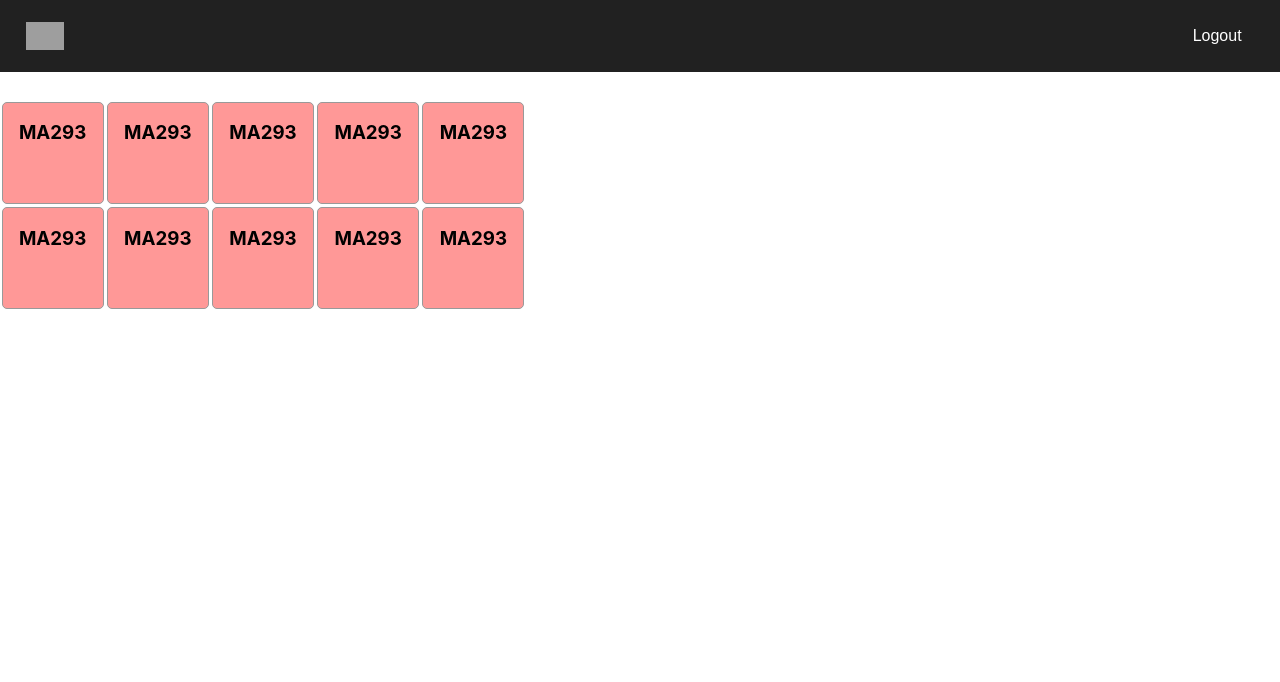
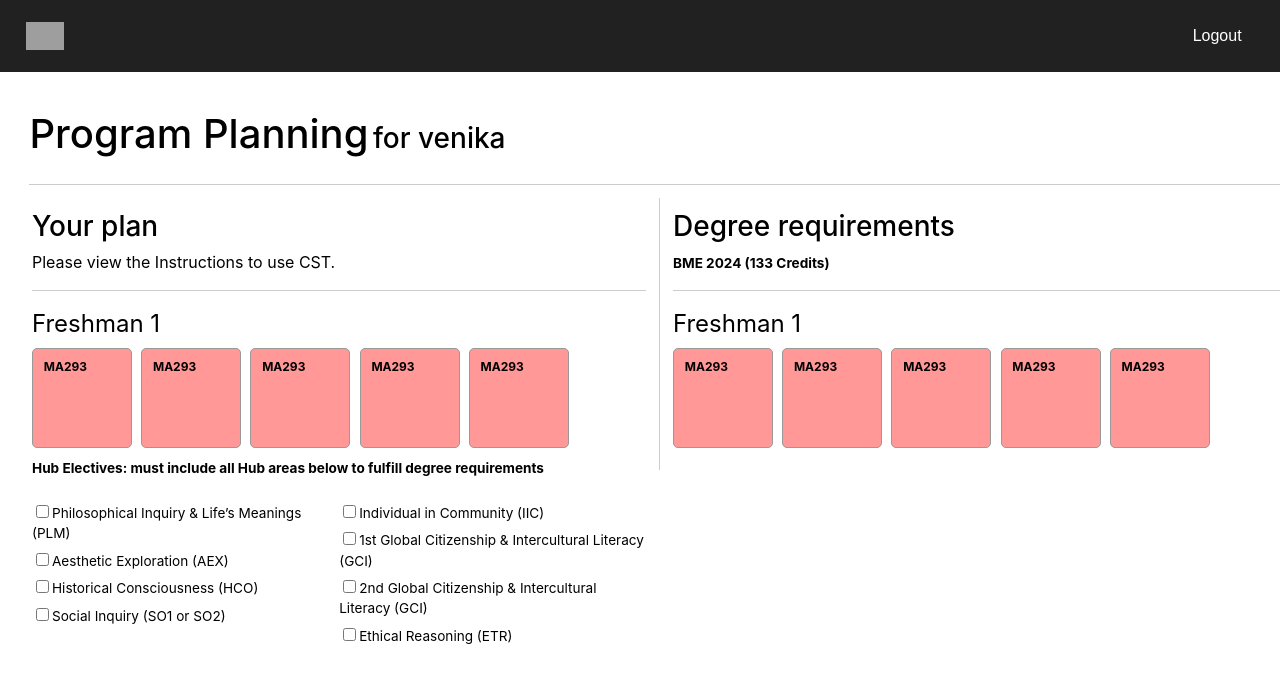
Before and after one commit to mariapaula1108/CST, a React (Create React App) app in the folder my-app/: page / in a window 1280 px wide. Shown: the top 682 px of the page. Built offline with nearby package versions, Linux system fonts and the light colour scheme; grey boxes are pictures that could not be loaded.

Commit message:
New components

```diff
--- a/my-app/src/App.css
+++ b/my-app/src/App.css
@@ -1,10 +1,37 @@
 .App {
-  text-align: center;
+    font-family: -apple-system, BlinkMacSystemFont, "Segoe UI", Roboto, "Helvetica Neue", Arial, "Noto Sans", sans-serif, "Apple Color Emoji", "Segoe UI Emoji", "Segoe UI Symbol", "Noto Color Emoji";
 }
+
+
 
 .App-logo {
   height: 40vmin;
   pointer-events: none;
+}
+
+.App-main {
+  clear:both;
+  width:100%;
+  position: relative;
+  top:90px;
+  margin:1.5%;
+
+}
+
+.headline {
+  margin-left:0.8%;
+  margin-top:0;
+  padding-bottom:2%;
+  border-bottom:1px solid #cccccc;
+  margin-bottom:1%;
+
+
+}
+
+h1 {
+  display:inline;
+  font-size:2.5rem;
+  font-weight:500;
 }
 
 
--- a/my-app/src/App.tsx
+++ b/my-app/src/App.tsx
@@ -2,13 +2,23 @@ import React from 'react';
 //import logo from './logo.svg';
 import './App.css';
 import Header from './components/Header';
-import Semester from './components/Semester';
+import Plan from './components/Plan';
+import Degree from './components/Degree';
 function App() {
   return (
     <div className="App">
       <Header/>
-      <Semester/>
-      <Semester/>
+      <div className="App-main">
+        {/* app main contains the main body of the page-- everything except the header */}
+        <div className="headline">
+          <h1> Program Planning</h1> <h3 style={{display: "inline"}}> for venika</h3>
+        </div>
+
+        <Plan/>
+        <Degree/>
+
+      </div>
+
 
     </div>
   );
--- /dev/null
+++ b/my-app/src/components/Column.css
@@ -0,0 +1,23 @@
+.column {
+    width:50%;
+    float: left;
+    padding:1%;
+    box-sizing: border-box;
+
+}
+
+.head {
+
+    padding-bottom:3%;
+    border-bottom: 1px solid #cccccc;
+
+}
+
+h3 {
+    font-weight:500;
+    line-height: 1.2;
+    font-size: 1.75rem;
+    margin-bottom:0.5rem;
+    margin-top:0;
+
+}
--- a/my-app/src/components/Coursebox.css
+++ b/my-app/src/components/Coursebox.css
@@ -4,8 +4,21 @@
     width: 100px;
     height: 100px;
     position: relative;
-    margin: 0.25%;
-    float: left;
+    margin: 1.5%;
+    margin-left:0%;
     cursor:pointer;
+    float:left;
+    text-align:left;
+    padding:1.5%;
+    box-sizing: border-box;
+
 
 }
+
+h4 {
+    font-size: 12px;
+    line-height: .5;
+    margin-top:8%;
+    margin-left:2%;
+
+}
--- a/my-app/src/components/Coursebox.tsx
+++ b/my-app/src/components/Coursebox.tsx
@@ -10,7 +10,7 @@ export default function Coursebox(props: courseProps) {
 
     return (
      <div className="course" style={{backgroundColor: props.courseColor}}>
-        <h3>MA293</h3>
+        <h4>MA293</h4>
     </div>
     );
 }
--- /dev/null
+++ b/my-app/src/components/Degree.tsx
@@ -0,0 +1,22 @@
+import React from 'react';
+import './Column.css';
+import  Semester from './Semester';
+
+
+
+
+export default function Plan() {
+
+
+    return (
+        <div className="column" style={{borderLeft:'1px solid #cccccc'}}>
+            <div className='head'>
+                <h3>Degree requirements</h3>
+                <b>BME 2024 (133 Credits)</b>
+            </div>
+            <Semester/>
+
+        </div>
+    );
+
+}
--- a/my-app/src/components/Header.css
+++ b/my-app/src/components/Header.css
@@ -2,9 +2,11 @@
     background-color: #212121 !important;
     position: fixed;
     height: 9%;
+    width:100%;
     top: 0;
     left: 0;
     right: 0;
+    z-index:1;
 }
 
 img {
--- /dev/null
+++ b/my-app/src/components/Hubs.css
@@ -0,0 +1,27 @@
+.hubs {
+    clear:both;
+    width:100%;
+
+}
+
+.hubColumn {
+    margin-top:4%;
+    width:50%;
+    float:left;
+
+
+}
+.checkbox {
+    font-size: 0.85rem;
+    width:100%;
+    float:left;
+    line-height: 1.5;
+    margin-bottom:2%;
+
+
+
+}
+
+b {
+    font-size:0.85rem;
+}
--- /dev/null
+++ b/my-app/src/components/Hubs.tsx
@@ -0,0 +1,70 @@
+import React from 'react';
+import './Hubs.css';
+
+
+
+export default function Hubs() {
+
+  return (
+    <div className="hubs">
+      <div>
+        <b>Hub Electives: must include all Hub areas below to fulfill degree requirements </b>
+
+      </div>
+
+
+      <div className='hubColumn'>
+        <div className='checkbox'>
+          <input type="checkbox" id="PLM" name="PLM"/>
+          <label htmlFor="PLM">Philosophical Inquiry & Life’s Meanings (PLM) </label>
+
+        </div>
+        <div className='checkbox'>
+          <input type="checkbox" id="AEX" name="AEX"/>
+          <label htmlFor="AEX">Aesthetic Exploration (AEX) </label>
+
+        </div>
+        <div className='checkbox'>
+          <input type="checkbox" id="HCO" name="HCO"/>
+          <label htmlFor="HCO">Historical Consciousness (HCO)</label>
+
+        </div>
+        <div className='checkbox'>
+          <input type="checkbox" id="SO" name="SO"/>
+          <label htmlFor="SO">Social Inquiry (SO1 or SO2)</label>
+
+        </div>
+
+      </div>
+
+      <div className='hubColumn'>
+      <div className='checkbox'>
+          <input type="checkbox" id="IIC" name="IIC"/>
+          <label htmlFor="IIC">Individual in Community (IIC) </label>
+
+        </div>
+        <div className='checkbox'>
+          <input type="checkbox" id="GCI1" name="GCI"/>
+          <label htmlFor="GCI">1st Global Citizenship & Intercultural Literacy (GCI)</label>
+
+        </div>
+        <div className='checkbox'>
+          <input type="checkbox" id="GCI2" name="GCI"/>
+          <label htmlFor="GCI2">2nd Global Citizenship & Intercultural Literacy (GCI)</label>
+
+        </div>
+        <div className='checkbox'>
+          <input type="checkbox" id="ETR" name="ETR"/>
+          <label htmlFor="ETR">Ethical Reasoning (ETR)</label>
+
+        </div>
+      </div>
+
+
+
+
+
+
+    </div>
+  );
+}
--- /dev/null
+++ b/my-app/src/components/Plan.tsx
@@ -0,0 +1,24 @@
+import React from 'react';
+import './Column.css';
+import  Semester from './Semester';
+import Hubs from './Hubs';
+
+
+
+
+export default function Plan() {
+
+
+    return (
+        <div className="column">
+            <div className='head'>
+                <h3>Your plan</h3>
+                Please view the Instructions to use CST.
+            </div>
+            <Semester/>
+            <Hubs/>
+
+        </div>
+    );
+
+}
--- a/my-app/src/components/Semester.css
+++ b/my-app/src/components/Semester.css
@@ -1,9 +1,19 @@
 .semester {
     position: relative;
-    top: 100px;
     clear:both;
     height:fit-content;
     min-height: 100px;
-    width:50%;
+    width:100%;
     overflow: hidden;
+    margin-left:0%;
+    margin-top:3%;
+
 }
+
+.title {
+    font-size: 1.5rem;
+    line-height: 1.2;
+    text-align: left;
+    font-weight:400;
+
+}
--- a/my-app/src/components/Semester.tsx
+++ b/my-app/src/components/Semester.tsx
@@ -9,6 +9,10 @@ export default function Semester() {
 
     return (
         <div className="semester">
+            <div className="title">
+                <text>Freshman 1</text>
+            </div>
+
             <Coursebox courseColor='#ff9897'/>
             <Coursebox courseColor='#ff9897'/>
             <Coursebox courseColor='#ff9897'/>
@@ -17,4 +21,4 @@ export default function Semester() {
 
         </div>
     );
-  }
+}
```
